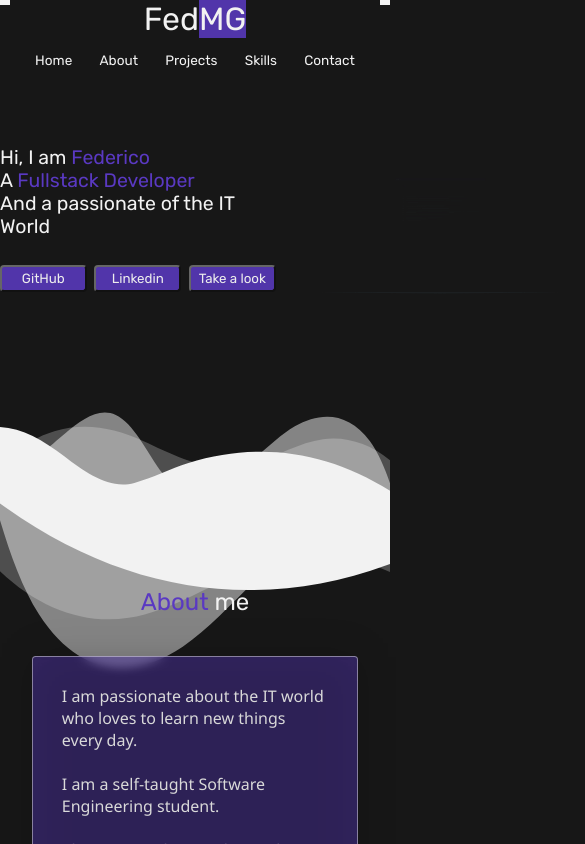
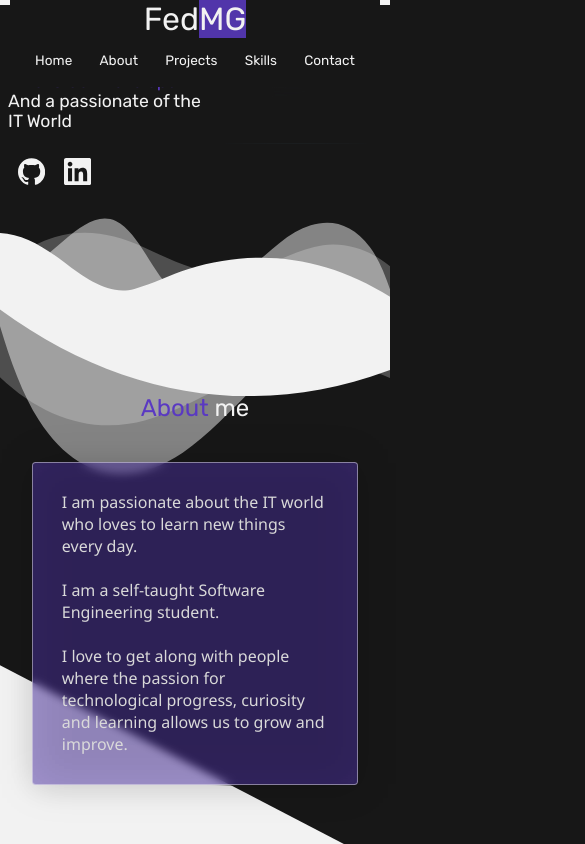
Before and after one commit to FedMG/fedmg-portfolio-v1, a React (Vite) app in the folder client/: page / in a window 390 px wide. Shown: the top 844 px of the page, 585 px wide, since content can reach past the window. Built offline with nearby package versions, Linux system fonts and the light colour scheme.

Commit message:
Apply: RD in home and update buttons to be responsive

```diff
--- a/client/src/items/contact/MailTo.jsx
+++ b/client/src/items/contact/MailTo.jsx
@@ -70,7 +70,7 @@
           subject={message.subject}
           body={message.body}
         >
-          <Button style='button over-styles'>Submit</Button>
+          <Button style='button btn-dimensions over-styles'>Submit</Button>
         </Mail>
       </div>
     </form>
--- a/client/src/items/home/LinkSection.jsx
+++ b/client/src/items/home/LinkSection.jsx
@@ -1,11 +1,11 @@
 import { CreateButtons } from '../../iterators/CreateButtons.jsx'
-import { dataButton } from '../../refs/dataButton.js'
+import { data } from '../../refs/buttons.js'
 
 export const LinkSection = () => {
   return (
     <div className='buttons-container'>
       <div className='buttons-container__subcontainer'>
-        <CreateButtons data={dataButton} style='button' />
+        <CreateButtons data={data} style='button btn-dimensions btn-visibility' />
       </div>
     </div>
   )
--- a/client/src/iterators/CreateButtons.jsx
+++ b/client/src/iterators/CreateButtons.jsx
@@ -1,9 +1,23 @@
+import { Fragment } from 'react'
 import { Button } from '../items/Button.jsx'
+import { Shape } from '../iterators/Shape.jsx'
 
 export const CreateButtons = ({ data, style }) => {
-  return data.map(({ id, name, link }) => (
-    <Button key={id} style={style} href={link}>
-      {name}
-    </Button>
-  ))
+  return (
+    <>
+      {data.map(({ id, name, link, icon }) => (
+        <Fragment key={id}>
+          <Button style={style} href={link}>
+            <span className='button-content'>
+              <span className='button-name'>{name}</span>
+              {icon && <Shape data={icon} />}
+            </span>
+          </Button>
+          <a className='icon-link' href={link} target='_blank' rel='noreferrer'>
+            {icon && <Shape data={icon} />}
+          </a>
+        </Fragment>
+      ))}
+    </>
+  )
 }
--- /dev/null
+++ b/client/src/refs/buttons.js
@@ -0,0 +1,35 @@
+import { repeated } from './skills.js'
+
+export const data = [
+  {
+    id: 1,
+    name: 'GitHub',
+    link: 'https://github.com/FedMG/',
+    icon: {
+      id: 1,
+      title: 'GitHub',
+      path: [
+        {
+          d: 'M12 .297c-6.63 0-12 5.373-12 12 0 5.303 3.438 9.8 8.205 11.385.6.113.82-.258.82-.577 0-.285-.01-1.04-.015-2.04-3.338.724-4.042-1.61-4.042-1.61C4.422 18.07 3.633 17.7 3.633 17.7c-1.087-.744.084-.729.084-.729 1.205.084 1.838 1.236 1.838 1.236 1.07 1.835 2.809 1.305 3.495.998.108-.776.417-1.305.76-1.605-2.665-.3-5.466-1.332-5.466-5.93 0-1.31.465-2.38 1.235-3.22-.135-.303-.54-1.523.105-3.176 0 0 1.005-.322 3.3 1.23.96-.267 1.98-.399 3-.405 1.02.006 2.04.138 3 .405 2.28-1.552 3.285-1.23 3.285-1.23.645 1.653.24 2.873.12 3.176.765.84 1.23 1.91 1.23 3.22 0 4.61-2.805 5.625-5.475 5.92.42.36.81 1.096.81 2.22 0 1.606-.015 2.896-.015 3.286 0 .315.21.69.825.57C20.565 22.092 24 17.592 24 12.297c0-6.627-5.373-12-12-12'
+        }
+      ],
+      ...repeated
+    }
+  },
+  {
+    id: 2,
+    name: 'Linkedin',
+    link: 'https://www.linkedin.com/in/federico-gonzalia/',
+    icon: {
+      id: 2,
+      title: 'Linkedin',
+      path: [
+        {
+          d: 'M20.447 20.452h-3.554v-5.569c0-1.328-.027-3.037-1.852-3.037-1.853 0-2.136 1.445-2.136 2.939v5.667H9.351V9h3.414v1.561h.046c.477-.9 1.637-1.85 3.37-1.85 3.601 0 4.267 2.37 4.267 5.455v6.286zM5.337 7.433c-1.144 0-2.063-.926-2.063-2.065 0-1.138.92-2.063 2.063-2.063 1.14 0 2.064.925 2.064 2.063 0 1.139-.925 2.065-2.064 2.065zm1.782 13.019H3.555V9h3.564v11.452zM22.225 0H1.771C.792 0 0 .774 0 1.729v20.542C0 23.227.792 24 1.771 24h20.451C23.2 24 24 23.227 24 22.271V1.729C24 .774 23.2 0 22.222 0h.003z'
+        }
+      ],
+      ...repeated
+    }
+  },
+  { id: 3, name: 'Take a look', link: '' }
+]
--- a/client/src/refs/dataButton.js
+++ /dev/null
@@ -1,9 +0,0 @@
-export const dataButton = [
-  { id: 1, name: 'GitHub', link: 'https://github.com/FedMG/' },
-  {
-    id: 2,
-    name: 'Linkedin',
-    link: 'https://www.linkedin.com/in/federico-gonzalia/'
-  },
-  { id: 3, name: 'Take a look', link: '' }
-]
--- a/client/src/refs/skills.js
+++ b/client/src/refs/skills.js
@@ -1,4 +1,4 @@
-const repeated = {
+export const repeated = {
   svg: {
     role: 'img',
     xmlns: 'http://www.w3.org/2000/svg',
--- a/client/src/routes/Home.jsx
+++ b/client/src/routes/Home.jsx
@@ -1,23 +1,23 @@
-import { Introduction } from "../items/home/Introduction.jsx";
-import { LinkSection } from "../items/home/LinkSection.jsx";
-import { Shape } from "../iterators/Shape.jsx";
-import { waves } from "../refs/shapes.js";
-import intro from "../assets/intro.gif";
+import { Introduction } from '../items/home/Introduction.jsx'
+import { LinkSection } from '../items/home/LinkSection.jsx'
+import { Shape } from '../iterators/Shape.jsx'
+import { waves } from '../refs/shapes.js'
+import intro from '../assets/intro.gif'
 
 export const Home = () => {
   return (
-    <div id="Home" className="section">
-      <div className="home__sticky-header" />
-      <div className="home__elements-wrapper">
-        <div className="intro-btn-elements">
+    <div id='Home' className='section'>
+      <div className='home__sticky-header' />
+      <div className='home__elements-wrapper'>
+        <div className='intro-btn-elements'>
           <Introduction />
           <LinkSection />
         </div>
-        <div className="intro-gif-container">
-          <img src={intro} className="intro-gif" />
+        <div className='intro-gif-container'>
+          <img src={intro} className='intro-gif' draggable='false' />
         </div>
       </div>
       <Shape data={waves.upside} />
     </div>
-  );
-};
+  )
+}
--- a/client/src/styles/routes/contact.css
+++ b/client/src/styles/routes/contact.css
@@ -67,7 +67,7 @@
 }
 
 .over-styles {
-  border: 2px solid #fff;
+  border: 1px solid #fff;
   color: var(--primary-color);
 }
 
@@ -95,8 +95,6 @@
   }
 
   .over-styles {
-    border: 2px solid #fff;
-    color: var(--primary-color);
-    padding: calc(var(--button-padding) + 0.3em);
+    padding: var(--button-padding);
   }
 }
--- a/client/src/styles/routes/home.css
+++ b/client/src/styles/routes/home.css
@@ -1,12 +1,8 @@
 .home__elements-wrapper {
-  /* fix paddings-top */
-  padding-top: calc(var(--sec-content-pad) + -2.5em);
   padding-bottom: calc(var(--sec-content-pad) + 1em);
   display: flex;
   justify-content: space-evenly;
   align-items: center;
-}
-.intro-btn-elements {
 }
 
 .intro-gif-container {
@@ -16,14 +12,14 @@
   width: 100%;
   height: 100%;
   max-width: 500px;
+  user-select: none;
   min-width: 290px;
-  user-select: none;
 }
 
 .span-container {
   max-width: 500px;
   display: flex;
-  padding-left: calc(var(--span-subcontainer-pad-lf-bt) - 2em);
+  padding-left: calc(var(--span-subcontainer-pad-lf-bt) - 1.2em);
   padding-bottom: var(--span-subcontainer-pad-lf-bt);
   height: 100%;
   width: 100%;
@@ -36,7 +32,7 @@
 .first-phrase,
 .second-phrase,
 .third-phrase {
-  font-size: var(--subtitle-section-fz);
+  font-size: calc(var(--subtitle-section-fz) + 0.3em);
   font-family: var(--primary-ff);
   color: var(--primary-color);
 }
@@ -54,17 +50,31 @@
 .buttons-container__subcontainer {
   display: flex;
   gap: var(--btn-subcontainer-gap);
-  padding-left: calc(var(--btn-subcontainer-pad-left) - 2em);
+  padding-left: calc(var(--btn-subcontainer-pad-left) - 1.2em);
   width: 100%;
 }
 
 .button {
   background-color: var(--secondary-bg-color);
   color: var(--third-color);
+  border-radius: var(--button-bd-radius);
+  border: var(--button-bd-style);
+}
+
+.btn-dimensions {
   padding: var(--button-padding);
   width: var(--button-width);
-  border-radius: var(--button-bd-radius);
-  border: var(--button-bd-style);
+}
+
+.button-content {
+  display: flex;
+  justify-content: center;
+  align-items: center;
+  gap: 0 0.6em;
+}
+
+.icon-link {
+  display: none;
 }
 
 .button:hover {
@@ -78,9 +88,49 @@
   border: var(--button-bd-style-act);
 }
 
-@media (max-width: 767px) {
-  .button {
-    width: calc(var(--button-width) - 2.5em);
-    padding: calc(var(--button-padding) - 0.2em);
+@media (min-width: 767.1px) and (max-width: 1023px) {
+  .first-phrase,
+  .second-phrase,
+  .third-phrase {
+    font-size: var(--subtitle-section-fz);
+  }
+  .btn-dimensions {
+    padding: calc(var(--button-padding) - 0.3em);
+    width: var(--button-width);
   }
 }
+
+@media (max-width: 767px) {
+  .icon-link {
+    display: block;
+  }
+  .btn-visibility {
+    display: none;
+  }
+
+  .home__elements-wrapper {
+    padding-bottom: calc(var(--sec-content-pad) - 2em);
+  }
+
+  .intro-btn-elements {
+    padding-top: 3em;
+  }
+  .intro-gif-container {
+    padding: 0;
+  }
+
+  .intro-gif {
+    max-width: 250px;
+    min-width: 130px;
+  }
+
+  .first-phrase,
+  .second-phrase,
+  .third-phrase {
+    font-size: calc(var(--subtitle-section-fz) - 0.12em);
+  }
+
+  .buttons-container__subcontainer {
+    gap: 0 0.6em;
+  }
+}
```
Also changed, not shown: client/src/styles/globals.css (line endings or trailing spaces).
